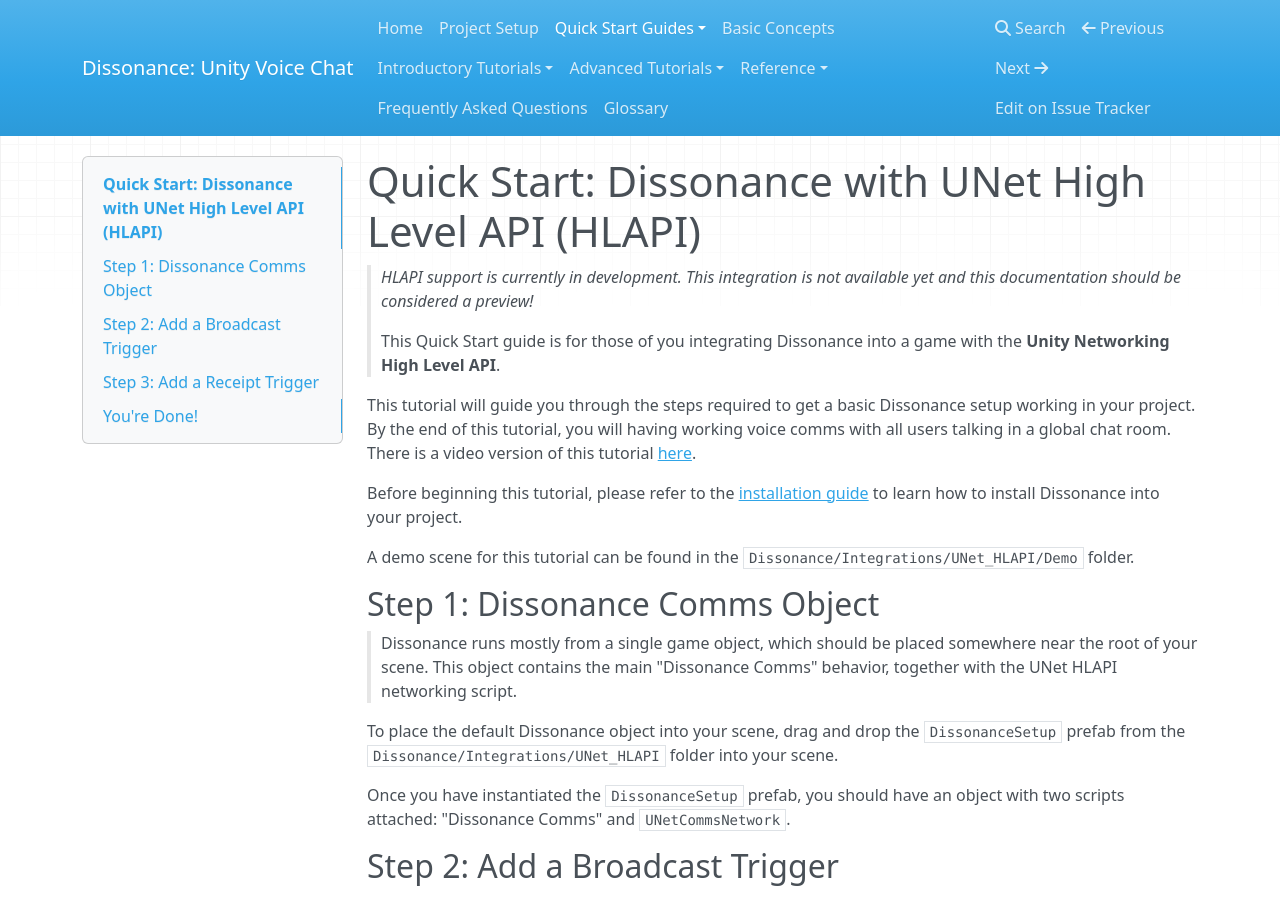
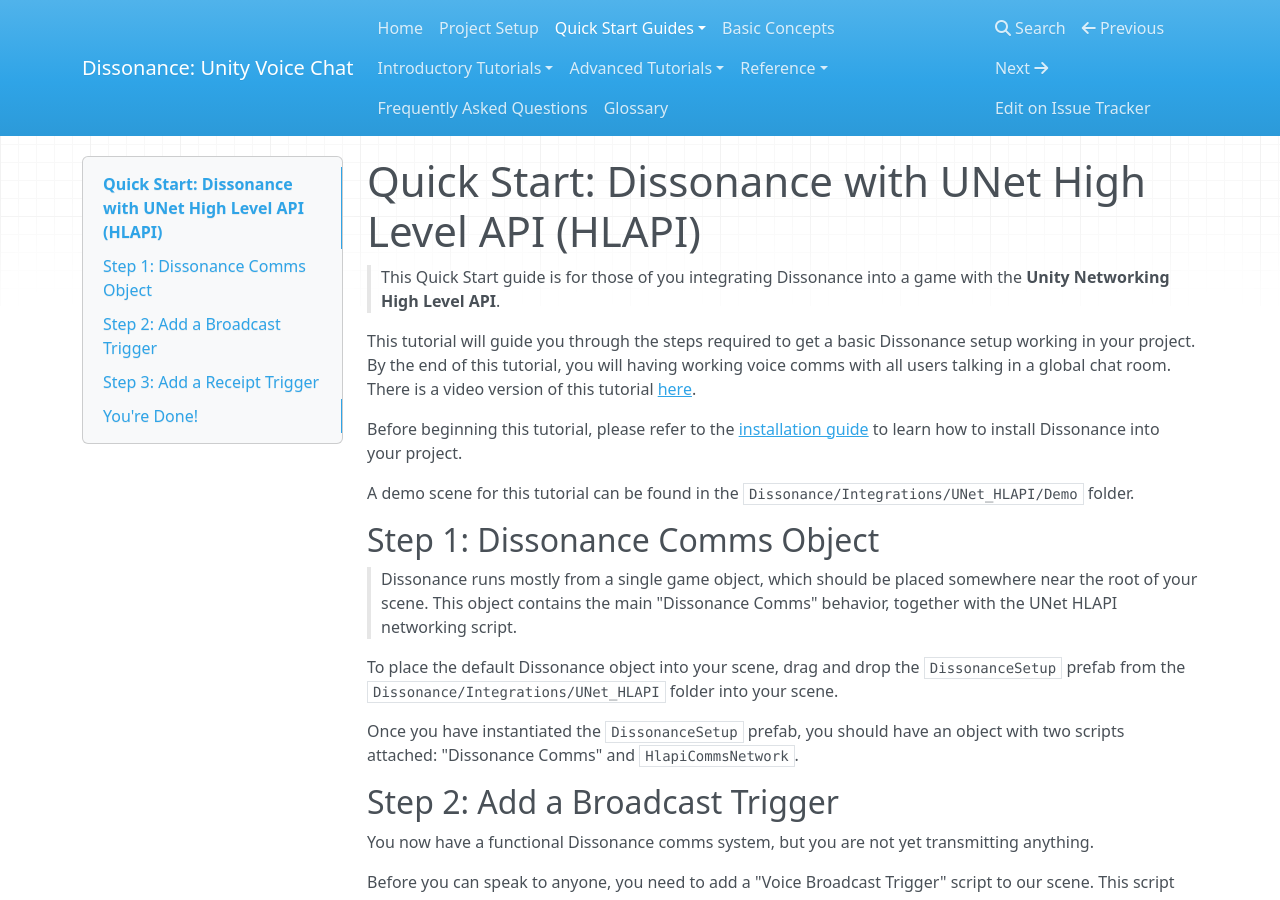
Before and after one commit to Placeholder-Software/Dissonance, an MkDocs documentation site: the page built from docs/Basics/Quick Start - UNet HLAPI.md, in a window 1280 px wide and 900 px high. Built offline with MkDocs 1.6.1, drawn with Linux system fonts in a browser that asks for light colours; nearby versions of some CDN libraries; old or Windows-style settings are respelled for this version of MkDocs.

Commit message:
Corrected HLAPI documentation for the new HLAPI integration
Signed-off-by: Martin Evans <martindevans@gmail.com>

```diff
--- a/docs/Basics/Quick Start - UNet HLAPI.md
+++ b/docs/Basics/Quick Start - UNet HLAPI.md
@@ -1,6 +1,4 @@
 # Quick Start: Dissonance with UNet High Level API (HLAPI)
-
-> *HLAPI support is currently in development. This integration is not available yet and this documentation should be considered a preview!*
 
 > This Quick Start guide is for those of you integrating Dissonance into a game with the **Unity Networking High Level API**.
 
@@ -16,7 +14,7 @@
 
 To place the default Dissonance object into your scene, drag and drop the `DissonanceSetup` prefab from the `Dissonance/Integrations/UNet_HLAPI` folder into your scene.
 
-Once you have instantiated the `DissonanceSetup` prefab, you should have an object with two scripts attached: "Dissonance Comms" and `UNetCommsNetwork`.
+Once you have instantiated the `DissonanceSetup` prefab, you should have an object with two scripts attached: "Dissonance Comms" and `HlapiCommsNetwork`.
 
 ## Step 2: Add a Broadcast Trigger
 
```
